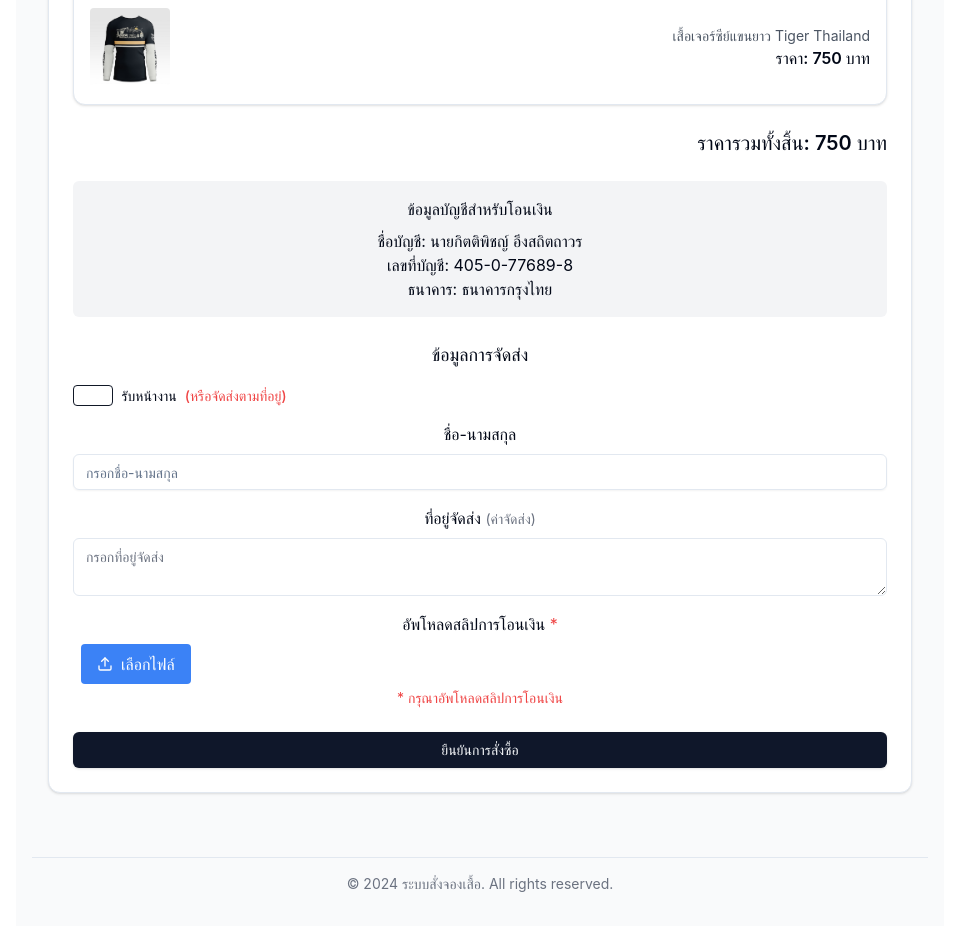
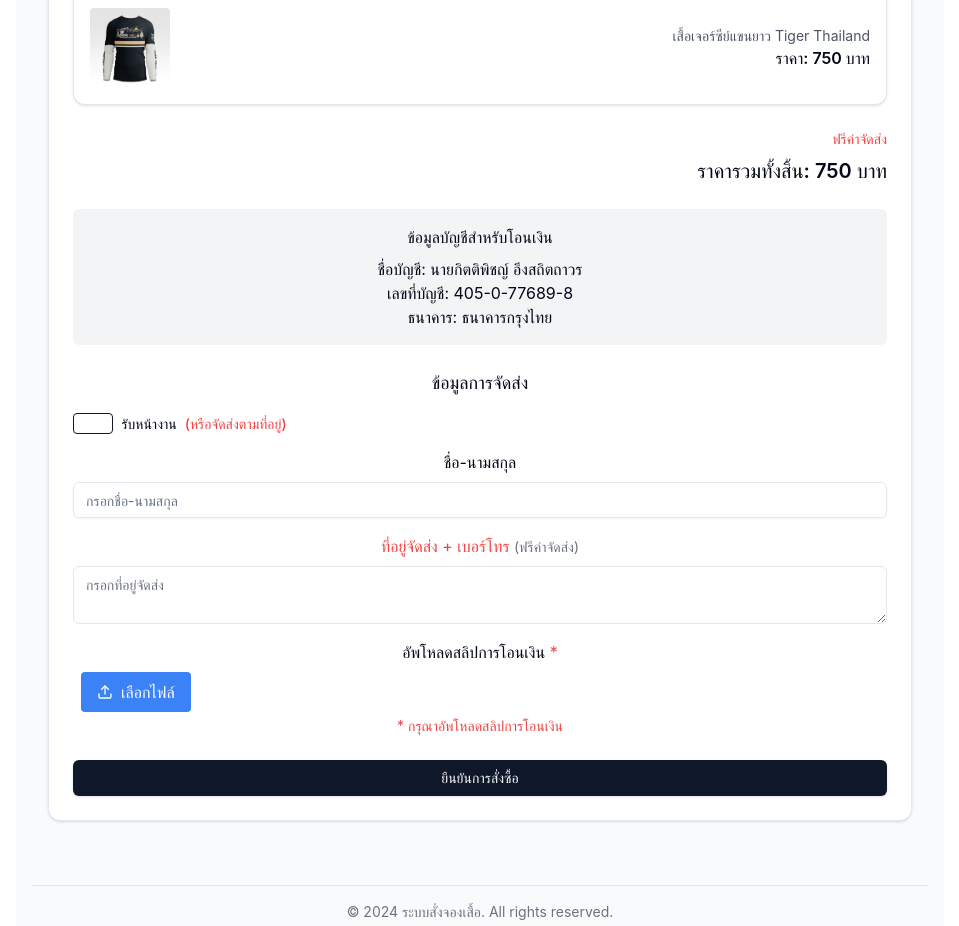
Before and after one commit to rutthawitc/shirt-order-app, a React (Vite) app: page /#/ in a window 1280 px wide. Shown: the part 2440-3366 px from the top of the page, without its empty margins (160-1119 px from the left). Built offline with nearby package versions, Linux system fonts and the light colour scheme; no server answers.

Commit message:
Add detail text.

```diff
--- a/src/components/ShirtOrderForm.tsx
+++ b/src/components/ShirtOrderForm.tsx
@@ -412,6 +412,7 @@ const ShirtOrderForm: React.FC = () => {
 
             {/* แสดงราคารวม */}
             <div className="text-right space-y-2">
+                <div className="text-sm text-red-500 font-semibold">ฟรีค่าจัดส่ง</div>
               <div className="text-xl font-semibold">
                 ราคารวมทั้งสิ้น: {calculateTotalPrice()} บาท
               </div>
@@ -463,10 +464,10 @@ const ShirtOrderForm: React.FC = () => {
                 </div>
 
                 <div>
-                  <label className="block mb-2">
-                    ที่อยู่จัดส่ง{" "}
+                  <label className="block mb-2 text-red-500">
+                    ที่อยู่จัดส่ง + เบอร์โทร{" "}
                     {!customerInfo.isPickup && (
-                      <span className="text-sm text-gray-500">(ค่าจัดส่ง)</span>
+                      <span className="text-sm text-gray-500">(ฟรีค่าจัดส่ง)</span>
                     )}
                   </label>
                   <Textarea
```
